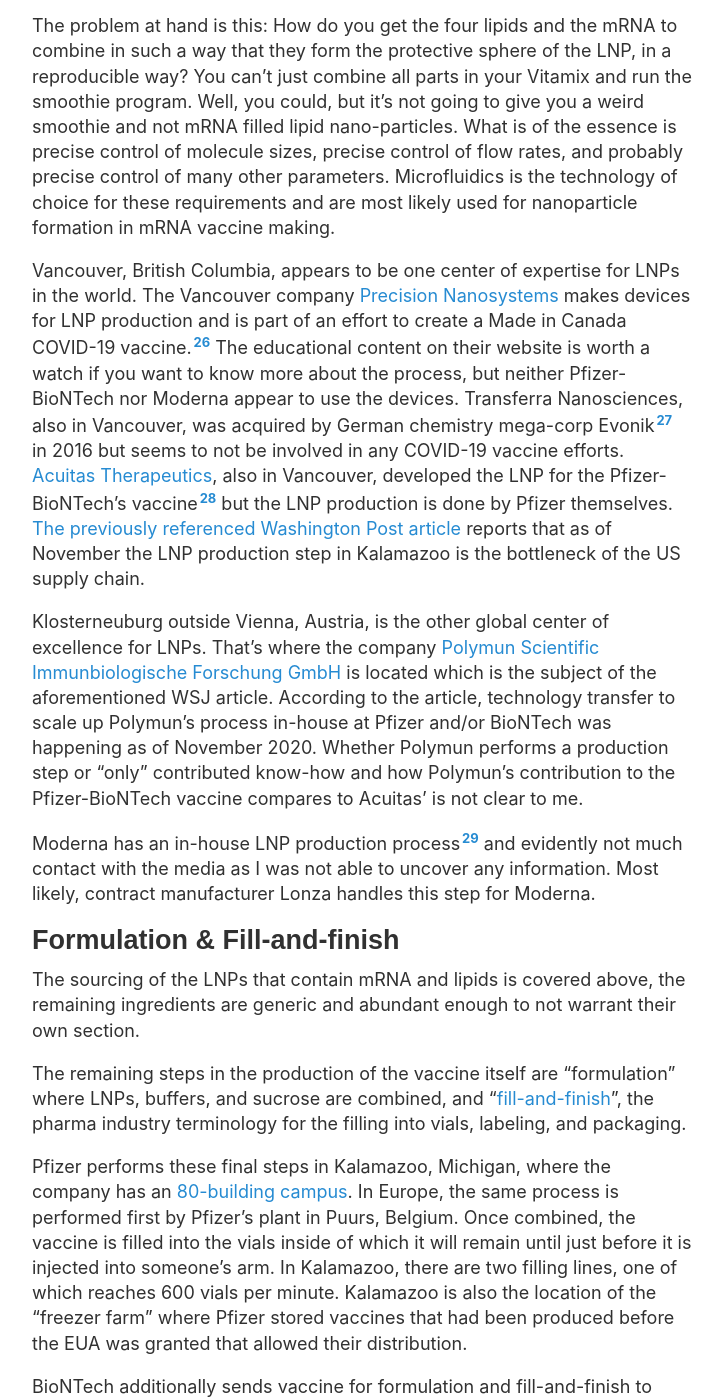
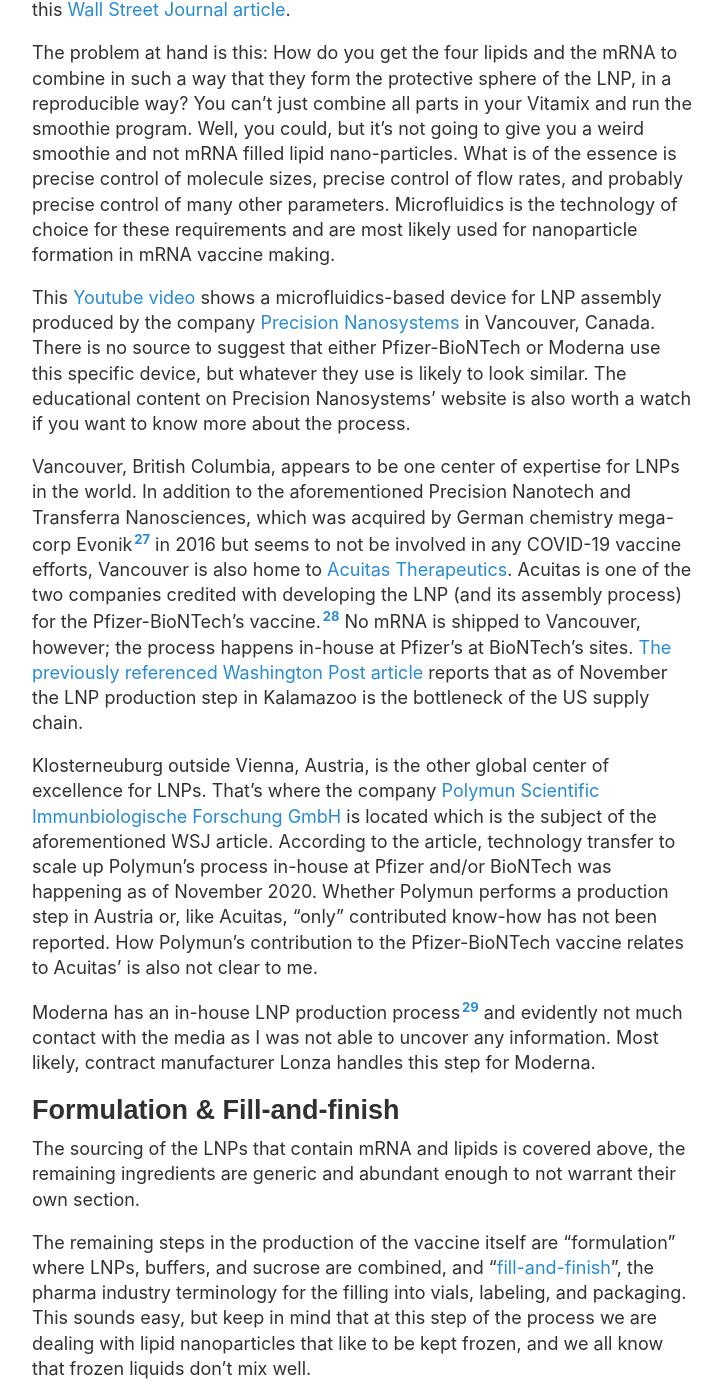
Before and after one commit to jonemo/blog.jonasneubert.com, a Jekyll site: the page built from _posts/2021-01-10-exploring-the-supply-chain-of-the-pfizer-biontech-and-moderna-covid-19-vaccines.md, in a window 1280 px wide and 1400 px high, scrolled down 10846 px. Shown: the whole window, without its empty margins (70-792 px from the left). Built offline with Jekyll 4.4.1, drawn with Linux system fonts in a browser that asks for light colours; some of the changed lines change nothing that is shown; some of the changed text lies outside the part shown.

Commit message:
[post] supply chain: BioNTech/Pfizer profit share, video of Precision Nanosystems LNP machine

```diff
--- a/_posts/2021-01-10-exploring-the-supply-chain-of-the-pfizer-biontech-and-moderna-covid-19-vaccines.md
+++ b/_posts/2021-01-10-exploring-the-supply-chain-of-the-pfizer-biontech-and-moderna-covid-19-vaccines.md
@@ -8,7 +8,7 @@
 
 _Sections of this post were co-authored by [Cornelia Scheitz](https://www.linkedin.com/in/cornelia-scheitz/)._
 _Noah Leidinger created a [German translation](https://www.noahleidinger.com/unlisted/covid19)._
-_Last updated on January 28, 2021._
+_Last updated on February 2, 2021._
 
 Bert Hubert’s excellent and widely shared article about [Reverse Engineering the source code of the Pfizer-BioNTech SARS-CoV-2 Vaccine](https://berthub.eu/articles/posts/reverse-engineering-source-code-of-the-biontech-pfizer-vaccine/) is all it took to turn hundreds of software engineers and other Silicon Valley types into armchair vaccine experts overnight! Jokes aside, the article explains the 4284 base pair long mRNA inside the Pfizer-BioNTech’s COVID-19 vaccine for those who are more familiar with software than molecular biology.
 
@@ -316,9 +316,9 @@
 
 Both Pfizer-BioNTech and Moderna each have two largely independent supply chains in Europe and the United States. This makes sense in order to maximize utilization of available manufacturing capacity and to add resilience through redundancy. [Bloomberg’s Supply Lines newsletter](https://www.bloomberg.com/news/articles/2020-07-25/the-supply-chain-to-save-the-world-is-unprepared-for-a-vaccine) points out that it also appeases certain “protectionist governments intent on hobbling international cooperation by exerting sovereignty over supply chains”.
 
-Following the active ingredient from beginning (DNA synthesis) to end (fill-and-finish into vials) takes on the order of weeks. For example, Moderna’s first ever batch of the COVID-19 vaccine was sent off to the National Institutes of Health (NIH) for phase 1 clinical trials 42 days after the design of the vaccine was completed.[^12] However, the final 14 of those 42 days were spent waiting for the fixed-length sterility test experiment to complete.
+Following the active ingredient from beginning (DNA synthesis) to end (fill-and-finish into vials) takes on the order of weeks. For example, Moderna’s first ever batch of the COVID-19 vaccine was sent off to the National Institutes of Health (NIH) for phase 1 clinical trials 42 days after the design of the vaccine was completed.[^12] (The final 14 of those 42 days were spent waiting for the fixed-length sterility test experiment to complete.)
 
-A note about the relationship between BioNTech and Pfizer: BioNTech is the original developer of several COVID-19 vaccine candidates. In March 2020, BioNTech announced a collaboration with Pfizer that involves jointly pursuing clinical trials for the candidates, development of the final vaccine, and all other remaining steps towards global distribution including manufacturing, distribution, finances, and marketing.[^13] Pfizer owns marketing and distribution rights for all but three countries in the world.[^14] Those three exceptions are: Germany and Turkey where BioNTech themselves markets and distributes, and China where [Shanghai Fosun Pharma](https://en.wikipedia.org/wiki/Fosun_Pharma) holds the marketing rights.[^15]
+A note about the relationship between BioNTech and Pfizer: BioNTech is the original developer of several COVID-19 vaccine candidates. In March 2020, BioNTech announced a collaboration with Pfizer that involves jointly pursuing clinical trials for the candidates, development of the final vaccine, and all other remaining steps towards global distribution including manufacturing, distribution, finances, and marketing.[^13] Pfizer owns marketing and distribution rights for all but three countries in the world.[^14] Those three exceptions are: Germany and Turkey where BioNTech themselves markets and distributes, and China where [Shanghai Fosun Pharma](https://en.wikipedia.org/wiki/Fosun_Pharma) holds the marketing rights.[^15] Pfizer and BioNTech share gross profits generated outside of China 50:50.[^16]
 
 Fun fact: BioNTech’s headquarter’s street address is “An der Goldgrube 12” which literally translates to “At the Goldmine 12”.
 
@@ -329,29 +329,29 @@
 
 For each batch, if the quality control passes, the resulting one gram of frozen DNA is shipped to the next facility. This is the transport step for which Pfizer’s reportedly used the company jet or helicopter at times (according to the [WaPo](https://www.washingtonpost.com/health/2020/11/17/coronavirus-vaccine-manufacturing/) article).
 
-Moderna outsources DNA production to Swiss company [Lonza](https://www.lonza.com).[^16] Lonza also performs the subsequent step of creating RNA from DNA, which Pfizer performs in separate facilities (see below).
+Moderna outsources DNA production to Swiss company [Lonza](https://www.lonza.com).[^17] Lonza also performs the subsequent step of creating RNA from DNA, which Pfizer performs in separate facilities (see below).
 
-Lonza constructed four identical new production lines between signing the agreement with Moderna in May 2020 and January 2021.[^17] One of these lines is in Portsmouth, New Hampshire, and started production in July. Three were installed in a formerly empty building near Lonza’s headquarters in Visp, Switzerland, and were reported as pending startup [on December 29, 2020](https://new.rro.ch/story/lonza-startet-produktion-von-coronaimpfstoff/12958). The stated goal in Visp is to produce RNA for a total of 800,000 doses daily. [Moderna’s contract with Lonza](https://www.sec.gov/Archives/edgar/data/1682852/000168285220000023/lonzamodernagltafullye.htm) specifies that vaccine produced at the Visp site or anywhere else outside the United States will never be shipped to the United States.
+Lonza constructed four identical new production lines between signing the agreement with Moderna in May 2020 and January 2021.[^18] One of these lines is in Portsmouth, New Hampshire, and started production in July. Three were installed in a formerly empty building near Lonza’s headquarters in Visp, Switzerland, and were reported as pending startup [on December 29, 2020](https://new.rro.ch/story/lonza-startet-produktion-von-coronaimpfstoff/12958). The stated goal in Visp is to produce RNA for a total of 800,000 doses daily. [Moderna’s contract with Lonza](https://www.sec.gov/Archives/edgar/data/1682852/000168285220000023/lonzamodernagltafullye.htm) specifies that vaccine produced at the Visp site or anywhere else outside the United States will never be shipped to the United States.
 
-Since 2018 Moderna operates a “two-storey, football-pitch-sized manufacturing plant” in Norwood, Massachusetts, where, reportedly, the mRNA for all of Moderna’s previous clinical trials has been produced.[^18]
+Since 2018 Moderna operates a “two-storey, football-pitch-sized manufacturing plant” in Norwood, Massachusetts, where, reportedly, the mRNA for all of Moderna’s previous clinical trials has been produced.[^19]
 
 
 ## mRNA Production
 
 In order to turn grams of DNA into, literally, bags of mRNA, the DNA is now combined with nucleotides and polymerase, as described in the section about ingredients a few sections ago. In practical terms, this will involve inserting all three components (plus supporting materials such as water) into a [bioreactor](https://en.wikipedia.org/wiki/Bioreactor) where the transcription reaction can happen. Process developers for this step decide which ingredients get added to the bioreactor at what feed rates (and which ones to have in the reactor from the start), details of the agitation (shaking or stirring?) and similar parameters. Traditionally, bioreactors take the form of stainless steel tanks with ports for inlets, outlets, and sensors. [Single-use bioreactors](https://en.wikipedia.org/wiki/Single-use_bioreactor) are getting increasingly popular for benefits such as zero risk of cross-batch contamination. After the reaction has occurred, removal of leftover raw ingredients and purification happens, and then we are left with pure mRNA. This is the finalized, active ingredient–the first item from our ingredients list.
 
-In the case of Pfizer, the DNA from St. Louis is shipped to another Pfizer location in Andover, Massachusetts, or to BioNTech in Germany to be converted to mRNA. The aforementioned Washington Post article mentions that the resulting mRNA is frozen in bags “the size of a large shopping bag”.[^19] It seems like a reasonable guess that these bags are actually the single-use bioreactors which the mRNA was made in. The French-headquartered company [Sartorius Stedim Biotech](https://www.sartorius.com/en/company/about-sartorius-stedim-biotech-sa) is a supplier of BioNTech[^20] and advertises their [Flexsafe RM Bags](https://www.sartorius.com/en/products/fermentation-bioreactors/single-use-bioreactors/biostat-rm-flexsafe-rm) (available in volumes up to 200 liters) for use in vaccine production, so it’s a reasonable guess that Pfizer’s bags are something along those lines.
+In the case of Pfizer, the DNA from St. Louis is shipped to another Pfizer location in Andover, Massachusetts, or to BioNTech in Germany to be converted to mRNA. The aforementioned Washington Post article mentions that the resulting mRNA is frozen in bags “the size of a large shopping bag”.[^20] It seems like a reasonable guess that these bags are actually the single-use bioreactors which the mRNA was made in. The French-headquartered company [Sartorius Stedim Biotech](https://www.sartorius.com/en/company/about-sartorius-stedim-biotech-sa) is a supplier of BioNTech[^21] and advertises their [Flexsafe RM Bags](https://www.sartorius.com/en/products/fermentation-bioreactors/single-use-bioreactors/biostat-rm-flexsafe-rm) (available in volumes up to 200 liters) for use in vaccine production, so it’s a reasonable guess that Pfizer’s bags are something along those lines.
 
-The purification and final concentration for BioNTech-produced mRNAs is done by [Rentschler Biopharma](https://www.rentschler-biopharma.com/) in Laupheim, Germany.[^21] Rentschler has a subsidiary in Milford, Massachusetts, but the press release specifically only mentions work for BioNTech in Laupheim and not for Pfizer in Milford. Pfizer and Lonza may perform both steps in-house (in Andover, Portsmouth, and Visp) or maybe I just didn’t find announcements about their respective partnerships.
+The purification and final concentration for BioNTech-produced mRNAs is done by [Rentschler Biopharma](https://www.rentschler-biopharma.com/) in Laupheim, Germany.[^22] Rentschler has a subsidiary in Milford, Massachusetts, but the press release specifically only mentions work for BioNTech in Laupheim and not for Pfizer in Milford. Pfizer and Lonza may perform both steps in-house (in Andover, Portsmouth, and Visp) or maybe I just didn’t find announcements about their respective partnerships.
 
-mRNA production has never been done at the volume required for the COVID-19 vaccines. As a result, it is considered the most risky from a supply chain perspective. On the materials side, some of the enzymes needed to cap the mRNA have limited availability.[^22] On the infrastructure side, until a few months ago the specialized facilities and workers required only handled small research workloads.[^23]
+mRNA production has never been done at the volume required for the COVID-19 vaccines. As a result, it is considered the most risky from a supply chain perspective. On the materials side, some of the enzymes needed to cap the mRNA have limited availability.[^23] On the infrastructure side, until a few months ago the specialized facilities and workers required only handled small research workloads.[^24]
 
 
 ## Lipids Production
 
-Pfizer sources all four lipids ingredients from UK-headquartered [Croda international](https://www.croda.com). The [news release](https://www.croda.com/en-gb/news/2020/11/pfizer-croda) implies that the recently acquired subsidiary [Avanti Polar Lipids](https://avantilipids.com), located in Alabaster, Alabama, would handle the production.
+Pfizer sources all four lipids ingredients from UK-headquartered [Croda International](https://www.croda.com). The [news release](https://www.croda.com/en-gb/news/2020/11/pfizer-croda) implies that the recently acquired subsidiary [Avanti Polar Lipids](https://avantilipids.com), located in Alabaster, Alabama, would handle the production.
 
-Moderna sources all lipids ingredients from the German-headquartered company [CordenPharma](https://www.cordenpharma.com).[^24] One facility in Boulder, Colorado, which was recently expanded and can now produce 400kg per batch[^25], and two facilities in [Liestal, Switzerland](https://www.cordenpharma.com/facilities/liestal/), and [Chenôve, France](https://www.cordenpharma.com/facilities/chenove/), are set up to produce the lipids required by Moderna.
+Moderna sources all lipids ingredients from the German-headquartered company [CordenPharma](https://www.cordenpharma.com).[^25] One facility in Boulder, Colorado, which was recently expanded and can now produce 400kg per batch[^26], and two facilities in [Liestal, Switzerland](https://www.cordenpharma.com/facilities/liestal/), and [Chenôve, France](https://www.cordenpharma.com/facilities/chenove/), are set up to produce the lipids required by Moderna.
 
 
 ## Lipid Nanoparticle (LNP) Assembly
@@ -360,9 +360,11 @@
 
 The problem at hand is this: How do you get the four lipids and the mRNA to combine in such a way that they form the protective sphere of the LNP, in a reproducible way? You can’t just combine all parts in your Vitamix and run the smoothie program. Well, you could, but it’s not going to give you a weird smoothie and not mRNA filled lipid nano-particles. What is of the essence is precise control of molecule sizes, precise control of flow rates, and probably precise control of many other parameters. Microfluidics is the technology of choice for these requirements and are most likely used for nanoparticle formation in mRNA vaccine making.
 
-Vancouver, British Columbia, appears to be one center of expertise for LNPs in the world. The Vancouver company [Precision Nanosystems](https://www.precisionnanosystems.com/workflows/payloads/mrna) makes devices for LNP production and is part of an effort to create a Made in Canada COVID-19 vaccine.[^26] The educational content on their website is worth a watch if you want to know more about the process, but neither Pfizer-BioNTech nor Moderna appear to use the devices. Transferra Nanosciences, also in Vancouver, was acquired by German chemistry mega-corp Evonik[^27] in 2016 but seems to not be involved in any COVID-19 vaccine efforts. [Acuitas Therapeutics](https://acuitastx.com), also in Vancouver, developed the LNP for the Pfizer-BioNTech’s vaccine[^28] but the LNP production is done by Pfizer themselves. [The previously referenced Washington Post article](https://www.washingtonpost.com/health/2020/11/17/coronavirus-vaccine-manufacturing/) reports that as of November the LNP production step in Kalamazoo is the bottleneck of the US supply chain.
+This [Youtube video](https://www.youtube.com/watch?v=oNx21jHRTD4) shows a microfluidics-based device for LNP assembly produced by the company [Precision Nanosystems](https://www.precisionnanosystems.com/workflows/payloads/mrna) in Vancouver, Canada. There is no source to suggest that either Pfizer-BioNTech or Moderna use this specific device, but whatever they use is likely to look similar. The educational content on Precision Nanosystems’ website is also worth a watch if you want to know more about the process.
 
-Klosterneuburg outside Vienna, Austria, is the other global center of excellence for LNPs. That’s where the company [Polymun Scientific Immunbiologische Forschung GmbH](https://www.polymun.com) is located which is the subject of the aforementioned WSJ article. According to the article, technology transfer to scale up Polymun’s process in-house at Pfizer and/or BioNTech was happening as of November 2020. Whether Polymun performs a production step or “only” contributed know-how and how Polymun’s contribution to the Pfizer-BioNTech vaccine compares to Acuitas’ is not clear to me.
+Vancouver, British Columbia, appears to be one center of expertise for LNPs in the world. In addition to the aforementioned Precision Nanotech and Transferra Nanosciences, which was acquired by German chemistry mega-corp Evonik[^27] in 2016 but seems to not be involved in any COVID-19 vaccine efforts, Vancouver is also home to [Acuitas Therapeutics](https://acuitastx.com). Acuitas is one of the two companies credited with developing the LNP (and its assembly process) for the Pfizer-BioNTech’s vaccine.[^28] No mRNA is shipped to Vancouver, however; the process happens in-house at Pfizer’s at BioNTech’s sites. [The previously referenced Washington Post article](https://www.washingtonpost.com/health/2020/11/17/coronavirus-vaccine-manufacturing/) reports that as of November the LNP production step in Kalamazoo is the bottleneck of the US supply chain.
+
+Klosterneuburg outside Vienna, Austria, is the other global center of excellence for LNPs. That’s where the company [Polymun Scientific Immunbiologische Forschung GmbH](https://www.polymun.com) is located which is the subject of the aforementioned WSJ article. According to the article, technology transfer to scale up Polymun’s process in-house at Pfizer and/or BioNTech was happening as of November 2020. Whether Polymun performs a production step in Austria or, like Acuitas, “only” contributed know-how has not been reported. How Polymun’s contribution to the Pfizer-BioNTech vaccine relates to Acuitas’ is also not clear to me.
 
 Moderna has an in-house LNP production process[^29] and evidently not much contact with the media as I was not able to uncover any information. Most likely, contract manufacturer Lonza handles this step for Moderna.
 
@@ -371,9 +373,9 @@
 
 The sourcing of the LNPs that contain mRNA and lipids is covered above, the remaining ingredients are generic and abundant enough to not warrant their own section.
 
-The remaining steps in the production of the vaccine itself are “formulation” where LNPs, buffers, and sucrose are combined, and “[fill-and-finish](https://en.wikipedia.org/wiki/Fill_and_finish)”, the pharma industry terminology for the filling into vials, labeling, and packaging.
+The remaining steps in the production of the vaccine itself are “formulation” where LNPs, buffers, and sucrose are combined, and “[fill-and-finish](https://en.wikipedia.org/wiki/Fill_and_finish)”, the pharma industry terminology for the filling into vials, labeling, and packaging. This sounds easy, but keep in mind that at this step of the process we are dealing with lipid nanoparticles that like to be kept frozen, and we all know that frozen liquids don’t mix well.
 
-Pfizer performs these final steps in Kalamazoo, Michigan, where the company has an [80-building campus](https://www.pfizer.com/products/pfizer-global-supply/us-manufacturing-sites/kalamazoo). In Europe, the same process is performed first by Pfizer’s plant in Puurs, Belgium. Once combined, the vaccine is filled into the vials inside of which it will remain until just before it is injected into someone’s arm. In Kalamazoo, there are two filling lines, one of which reaches 600 vials per minute. Kalamazoo is also the location of the “freezer farm” where Pfizer stored vaccines that had been produced before the EUA was granted that allowed their distribution.
+In the United States, Pfizer performs the final steps only in Kalamazoo, Michigan, where the company has an [80-building campus](https://www.pfizer.com/products/pfizer-global-supply/us-manufacturing-sites/kalamazoo). In Europe, the same process is performed first by Pfizer’s plant in Puurs, Belgium. Once combined, the vaccine is filled into the vials inside of which it will remain until just before it is injected into someone’s arm. In Kalamazoo, there are two filling lines, one of which reaches 600 vials per minute. Kalamazoo is also the location of the “freezer farm” where Pfizer stored vaccines that had been produced before the EUA was granted that allowed their distribution.
 
 BioNTech additionally sends vaccine for formulation and fill-and-finish to [Dermapharm](https://www.dermapharm.de)’s facility in Brehna near Leipzig, presumably mostly to serve the German demand.[^30] An additional contract with Swiss company [Siegfried](https://www.siegfried.ch) for a mid-2021 production start in Hameln, Germany, is also signed.[^31] BioNTech also has [its own production facilities](https://biontech.de/our-dna/locations) in Mainz and Idar-Oberstein which are, presumably, smaller than the contract manufacturers because they were built to supply clinical trials and personalized cancer vaccines. In September 2020 BioNTech’s acquired an active production facility (including 300 workers) from Novartis in Marburg, Germany, and announced that this would increase annual production by 750 million doses (out of a total 2 billion between Pfizer and BioNTech) starting in February 2021.[^32]
 
@@ -675,37 +677,37 @@
      [https://www.reuters.com/article/biontech-fosunpharma-vaccine-collaborati/biontech-in-china-alliance-with-fosun-over-coronavirus-vaccine-candidate-idUSL8N2B90UW](https://www.reuters.com/article/biontech-fosunpharma-vaccine-collaborati/biontech-in-china-alliance-with-fosun-over-coronavirus-vaccine-candidate-idUSL8N2B90UW)
 
 [^16]:
+     [https://investors.biontech.de/static-files/82c9e451-7503-4217-a51f-ee7fb6497b17](https://investors.biontech.de/static-files/82c9e451-7503-4217-a51f-ee7fb6497b17)
+
+[^17]:
      [https://www.lonza.com/investor-relations/-/media/38ADC8E8FB834519B5E7FDA0EC1DC15E.ashx](https://www.lonza.com/investor-relations/-/media/38ADC8E8FB834519B5E7FDA0EC1DC15E.ashx)
 
-[^17]:
+[^18]:
      [https://cen.acs.org/business/outsourcing/Pfizer-Moderna-ready-vaccine-manufacturing/98/i46](https://cen.acs.org/business/outsourcing/Pfizer-Moderna-ready-vaccine-manufacturing/98/i46)
 
-[^18]:
+[^19]:
      [https://www.nature.com/articles/d41586-019-03072-8](https://www.nature.com/articles/d41586-019-03072-8)
 
-[^19]:
+[^20]:
      [https://www.washingtonpost.com/health/2020/11/17/coronavirus-vaccine-manufacturing/](https://www.washingtonpost.com/health/2020/11/17/coronavirus-vaccine-manufacturing/)
 
-[^20]:
+[^21]:
      [https://biontechse.gcs-web.com/node/9081/pdf](https://biontechse.gcs-web.com/node/9081/pdf)
 
-[^21]:
+[^22]:
      [https://www.rentschler-biopharma.com/news/press-releases-and-announcements/detail/view/joining-forces-against-sars-cov-2/](https://www.rentschler-biopharma.com/news/press-releases-and-announcements/detail/view/joining-forces-against-sars-cov-2/)
 
-[^22]:
+[^23]:
      [https://www.scientificamerican.com/article/new-covid-vaccines-need-absurd-amounts-of-material-and-labor1/](https://www.scientificamerican.com/article/new-covid-vaccines-need-absurd-amounts-of-material-and-labor1/)
 
-[^23]:
+[^24]:
      [https://www.gao.gov/products/GAO-21-207](https://www.gao.gov/products/GAO-21-207)
 
-[^24]:
+[^25]:
      [https://www.cordenpharma.com/CordenPharma_and_Moderna_Extend_Lipid_Supply_Agreement_for_Moderna_Vaccine_mRNA-1273_Against_Novel_Coronavirus_SARS-CoV-2](https://www.cordenpharma.com/CordenPharma_and_Moderna_Extend_Lipid_Supply_Agreement_for_Moderna_Vaccine_mRNA-1273_Against_Novel_Coronavirus_SARS-CoV-2)
 
-[^25]:
+[^26]:
      [https://www.cordenpharma.com/press-release/CDMO_Expands_US_Peptide_Manufacturing_Capacity](https://www.cordenpharma.com/press-release/CDMO_Expands_US_Peptide_Manufacturing_Capacity)
-
-[^26]:
-     [https://www.precisionnanosystems.com/news-room/detail/ISED-Investment-Justin-Trudeau-Announcement](https://www.precisionnanosystems.com/news-room/detail/ISED-Investment-Justin-Trudeau-Announcement)
 
 [^27]:
      [https://www.pharmaceuticalonline.com/doc/lipid-nanoparticles-are-having-a-breakout-moment-0001](https://www.pharmaceuticalonline.com/doc/lipid-nanoparticles-are-having-a-breakout-moment-0001)
```
